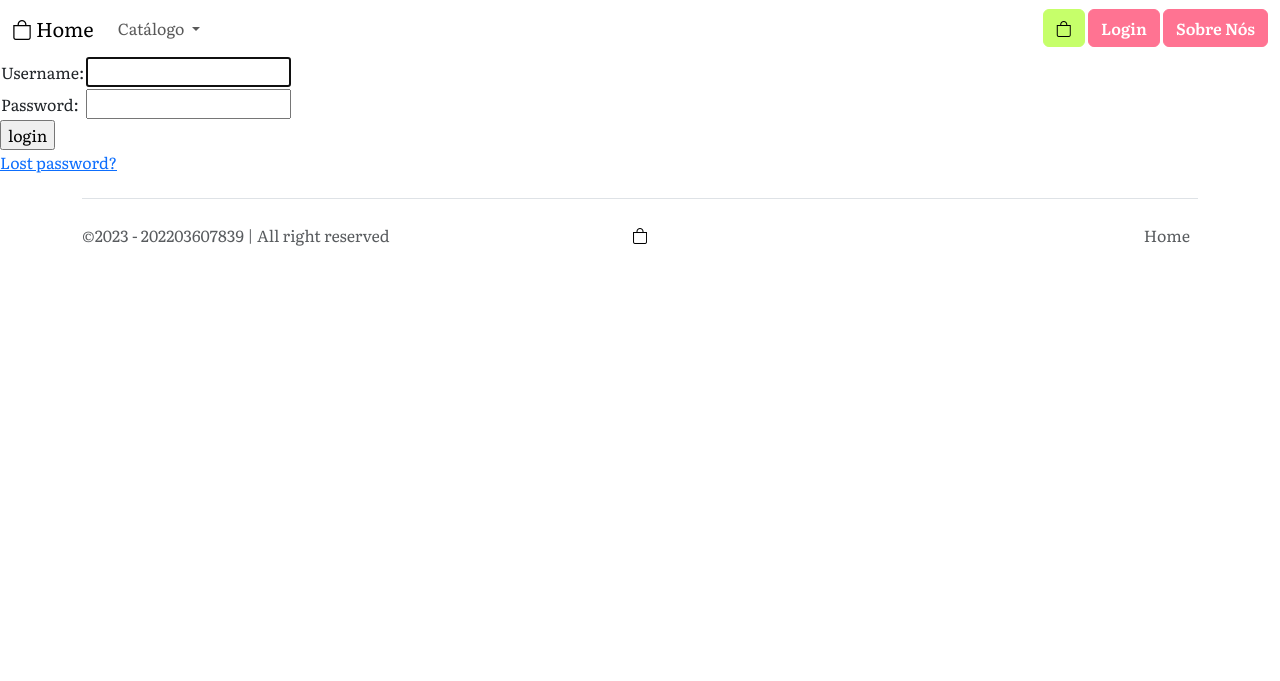
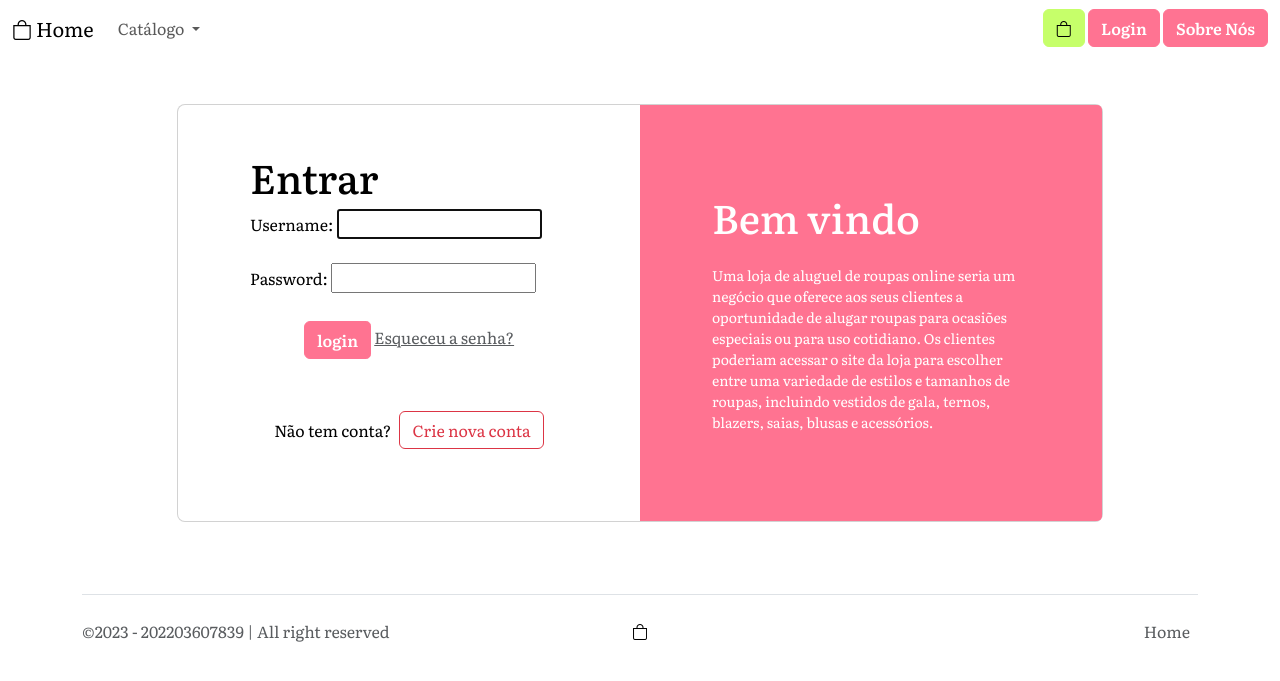
Before and after one commit to Isaac-Sousa-Dev/Projeto_Django, a Django app: page /accounts/login/ in a window 1280 px wide. Shown: the top 681 px of the page. Run offline with Django 4.2, Linux system fonts and the light colour scheme; parts of the project's set-up code (start-up, migrations or seed data) failed here and were passed over.

Commit message:
Html login add
Template mudado de lugar e adicionado html de login, reaproveitar para cadastro.

```diff
--- a/cad_roupas/admin.py
+++ b/cad_roupas/admin.py
@@ -4,3 +4,4 @@ from . import models
 # Register your models here.
 admin.site.register(models.Categoria)
 admin.site.register(models.Roupa)
+admin.site.register(models.Cliente)
--- /dev/null
+++ b/cad_roupas/templates/registration/login.html
@@ -0,0 +1,98 @@
+{% extends "site/base.html" %}
+{% block title %}Login{% endblock %}
+{% block content %}
+
+{% if form.errors %}
+<p>Your username and password didn't match. Please try again.</p>
+{% endif %}
+
+{% if next %}
+{% if user.is_authenticated %}
+<p>Your account doesn't have access to this page. To proceed,
+  please login with an account that has access.</p>
+{% else %}
+<p>Please login to see this page.</p>
+{% endif %}
+{% endif %}
+
+<section class>
+  <div class="container py-5 h-70">
+    <div class="row d-flex justify-content-center align-items-center h-100">
+      <div class="col-xl-10">
+        <div class="card rounded-3 text-black">
+          <div class="row g-0">
+            <div class="col-lg-6">
+              <div class="card-body p-md-5 mx-md-4">
+
+                <!-- <div class="text-center">
+                  <img src="https://mdbcdn.b-cdn.net/img/Photos/new-templates/bootstrap-login-form/lotus.webp"
+                    style="width: 185px;" alt="logo">
+                  <h1 class="mt-1 mb-5 pb-1">We are The Lotus Team</h1>
+                </div> -->
+                <H1>Entrar</H1>
+                <form method="post" action="{% url 'login' %}">
+                  {% csrf_token %}
+                  <!-- <p>Please login to your account</p> -->
+
+                  <div class="form-outline mb-4">
+                    {{ form.username.label_tag }}
+                    {{ form.username }}
+                  </div>
+
+                  <div class="form-outline mb-4">
+                    {{ form.password.label_tag }}
+                    {{ form.password }}
+                  </div>
+
+                  <div class="text-center pt-1 mb-5 pb-1 pt-1 mb-5 pb-1">
+                    <input type="submit" value="login" class="btn btn-primary btn-block fa-lg gradient-custom-2 mb-0" />
+                    <a class="text-muted" href="{% url 'password_reset' %}">Esqueceu a senha?</a>
+                    <input type="hidden" name="next" value="{{ next }}" />
+                  </div>
+
+                  <div class="d-flex align-items-center justify-content-center pb-4">
+                    <p class="mb-0 me-2">Não tem conta?</p>
+                    <button type="button" class="btn btn-outline-danger">Crie nova conta</button>
+                  </div>
+
+                </form>
+
+              </div>
+            </div>
+            <div class="col-lg-6 d-flex align-items-center gradient-custom-2">
+              <div class="text-white px-3 py-4 p-md-5 mx-md-4">
+                <h1 class="mb-4">Bem vindo</h1>
+                <p class="small mb-0">
+                  Uma loja de aluguel de roupas online seria um negócio que oferece aos seus clientes a oportunidade de
+                  alugar roupas para ocasiões especiais ou para uso cotidiano. Os clientes poderiam acessar o site da
+                  loja para escolher entre uma variedade de estilos e tamanhos de roupas, incluindo vestidos de gala,
+                  ternos, blazers, saias, blusas e acessórios.</p>
+              </div>
+            </div>
+          </div>
+        </div>
+      </div>
+    </div>
+  </div>
+</section>
+
+<!-- <form method="post" action="{% url 'login' %}">
+  {% csrf_token %}
+  <table>
+    <tr>
+      <td>{{ form.username.label_tag }}</td>
+      <td>{{ form.username }}</td>
+    </tr>
+    <tr>
+      <td>{{ form.password.label_tag }}</td>
+      <td>{{ form.password }}</td>
+    </tr>
+  </table>
+  <input type="submit" value="login" />
+  <input type="hidden" name="next" value="{{ next }}" />
+</form>
+
+{# Assumes you setup the password_reset view in your URLconf #}
+<p><a href="{% url 'password_reset' %}">Lost password?</a></p> -->
+
+{% endblock %}
--- a/cad_roupas/templates/site/base.html
+++ b/cad_roupas/templates/site/base.html
@@ -49,15 +49,16 @@
                 </ul>
                 <div class="v-grid gap-2">
                     {% if user.is_authenticated %}
-                        {{ user.get_username }}
-                        <a class="btn btn-primary " role="button" aria-disabled="true" href="{% url 'logout' %}?next={{ request.path }}">Logout</a>
-                        <a class="btn btn-secondary cart " role="button" aria-disabled="true" href="/carrinho"><i
+                    {{ user.get_username }}
+                    <a class="btn btn-primary " role="button" aria-disabled="true"
+                        href="{% url 'logout' %}?next={{ request.path }}">Logout</a>
+                    <a class="btn btn-secondary cart " role="button" aria-disabled="true" href="/carrinho"><i
                             class="bi bi-bag" style="color: black;"></i></a>
                     {% else %}
-                        <a class="btn btn-secondary cart " role="button" aria-disabled="true" href="{% url 'login' %}"><i
+                    <a class="btn btn-secondary cart " role="button" aria-disabled="true" href="/carrinho/"><i
                             class="bi bi-bag" style="color: black;"></i></a>
-                        <a class="btn btn-primary " role="button" aria-disabled="true" href="{% url 'login' %}">Login</a>
-                        <a class="btn btn-primary " role="button" aria-disabled="true" href="">Sobre Nós</a>
+                    <a class="btn btn-primary " role="button" aria-disabled="true" href="{% url 'login' %}">Login</a>
+                    <a class="btn btn-primary " role="button" aria-disabled="true" href="">Sobre Nós</a>
                     {% endif %}
                 </div>
             </div>
--- a/static/css/home.css
+++ b/static/css/home.css
@@ -102,3 +102,30 @@
     font-size: large;
     background-color: var(--secondary);
 }
+
+/*
+login css*/
+
+.gradient-custom-2 {
+    /* fallback for old browsers */
+    background: #fccb90;
+
+    /* Chrome 10-25, Safari 5.1-6 */
+    background: #FF7391;
+
+    /* W3C, IE 10+/ Edge, Firefox 16+, Chrome 26+, Opera 12+, Safari 7+ */
+    background: #FF7391;
+}
+
+@media (min-width: 768px) {
+    .gradient-form {
+        height: 100vh !important;
+    }
+}
+
+@media (min-width: 769px) {
+    .gradient-custom-2 {
+        border-top-right-radius: .3rem;
+        border-bottom-right-radius: .3rem;
+    }
+}
--- a/templates/registration/login.html
+++ /dev/null
@@ -1,37 +0,0 @@
-{% extends "site/base.html" %}
-
-{% block content %}
-
-  {% if form.errors %}
-    <p>Your username and password didn't match. Please try again.</p>
-  {% endif %}
-
-  {% if next %}
-    {% if user.is_authenticated %}
-      <p>Your account doesn't have access to this page. To proceed,
-      please login with an account that has access.</p>
-    {% else %}
-      <p>Please login to see this page.</p>
-    {% endif %}
-  {% endif %}
-
-  <form method="post" action="{% url 'login' %}">
-    {% csrf_token %}
-    <table>
-      <tr>
-        <td>{{ form.username.label_tag }}</td>
-        <td>{{ form.username }}</td>
-      </tr>
-      <tr>
-        <td>{{ form.password.label_tag }}</td>
-        <td>{{ form.password }}</td>
-      </tr>
-    </table>
-    <input type="submit" value="login" />
-    <input type="hidden" name="next" value="{{ next }}" />
-  </form>
-
-  {# Assumes you setup the password_reset view in your URLconf #}
-  <p><a href="{% url 'password_reset' %}">Lost password?</a></p>
-
-{% endblock %}
```
Also changed, not shown: cad_roupas/templates/registration/logged_out.html (renamed from templates/registration/logged_out.html), media/categoria/blaze_uROgAnN.jpg (added), media/images/blazer_azul_hG6q9kZ.jpeg (added).
